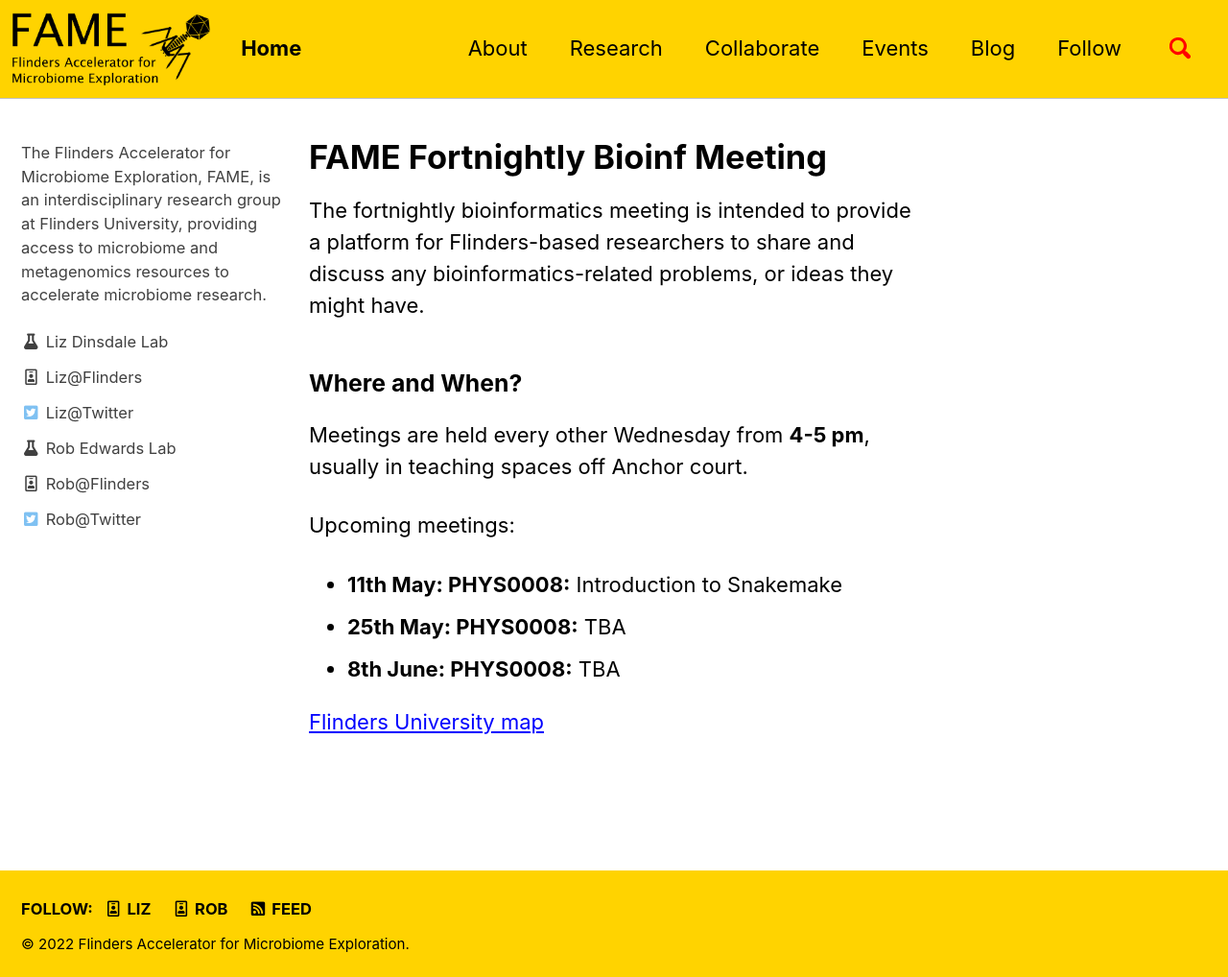
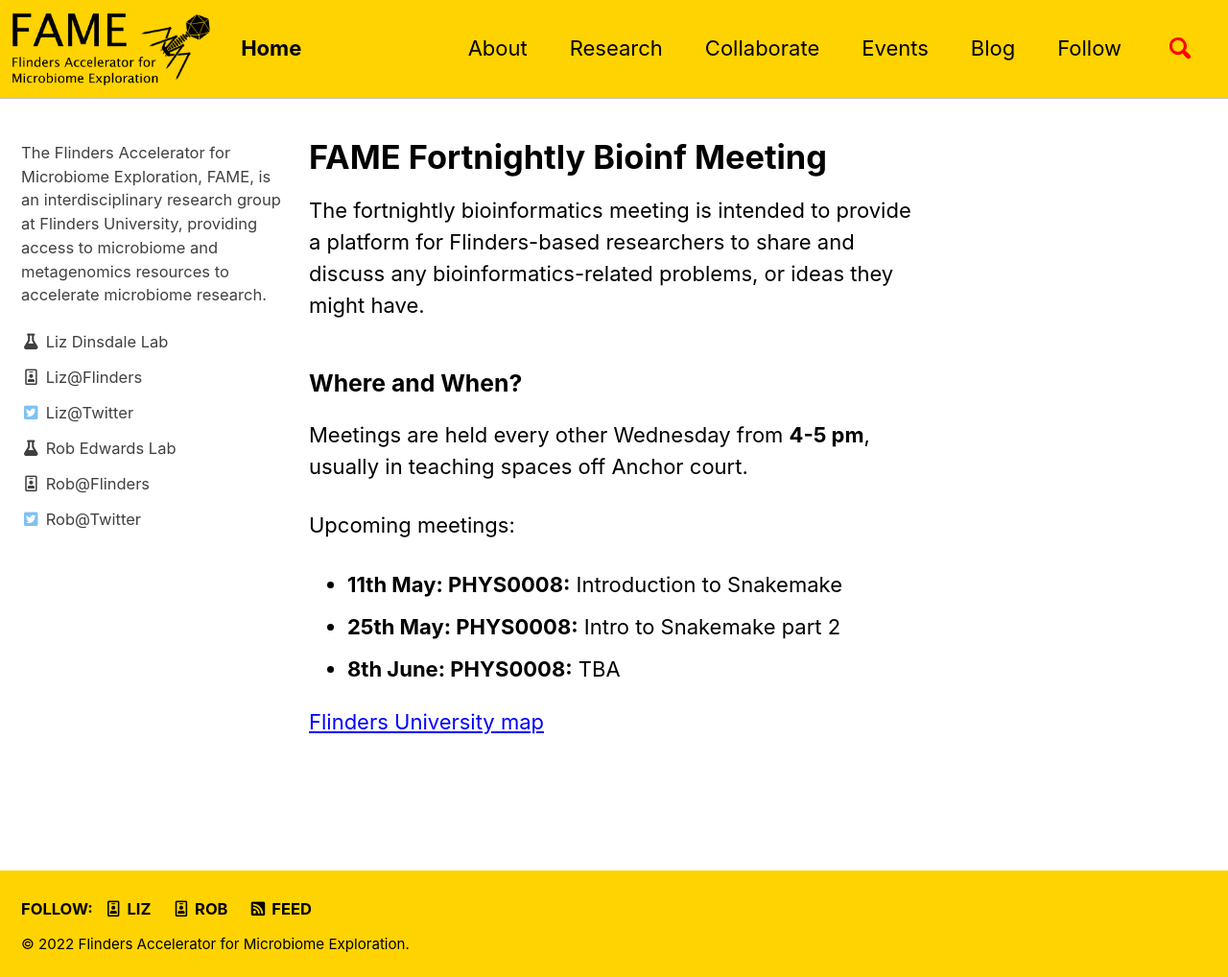
Before and after one commit to FlindersFAME/fame.github.io, a Jekyll site: the page built from Events/_posts/2021-01-01-flinders-weekly-bioinf.md, in a window 1280 px wide and 1018 px high. Shown: the whole window at 96% size. Built offline with Jekyll 4.4.1, drawn with Linux system fonts in a browser that asks for light colours; cached includes are drawn as plain includes.

Commit message:
update meeting schedule

```diff
--- a/Events/_posts/2021-01-01-flinders-weekly-bioinf.md
+++ b/Events/_posts/2021-01-01-flinders-weekly-bioinf.md
@@ -16,7 +16,7 @@
 Upcoming meetings:
 
 - __11th May: PHYS0008:__ Introduction to Snakemake
-- __25th May: PHYS0008:__ TBA
+- __25th May: PHYS0008:__ Intro to Snakemake part 2
 - __8th June: PHYS0008:__ TBA
 
 
```
